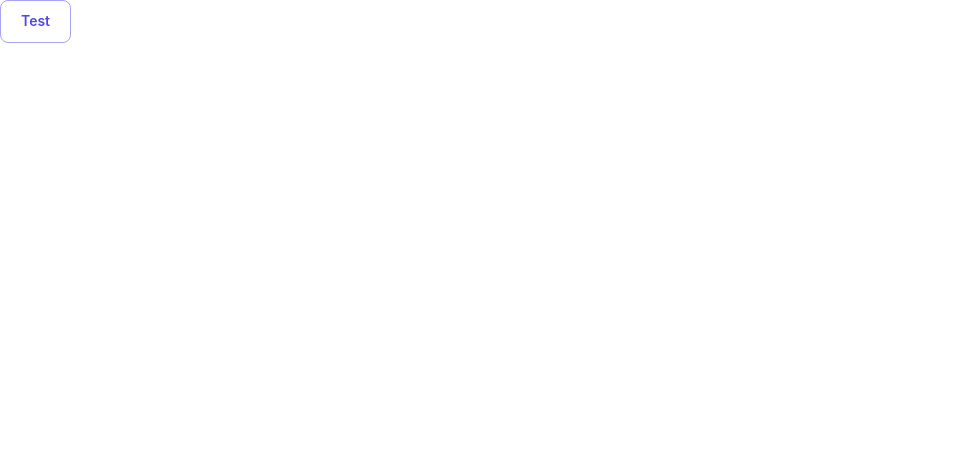
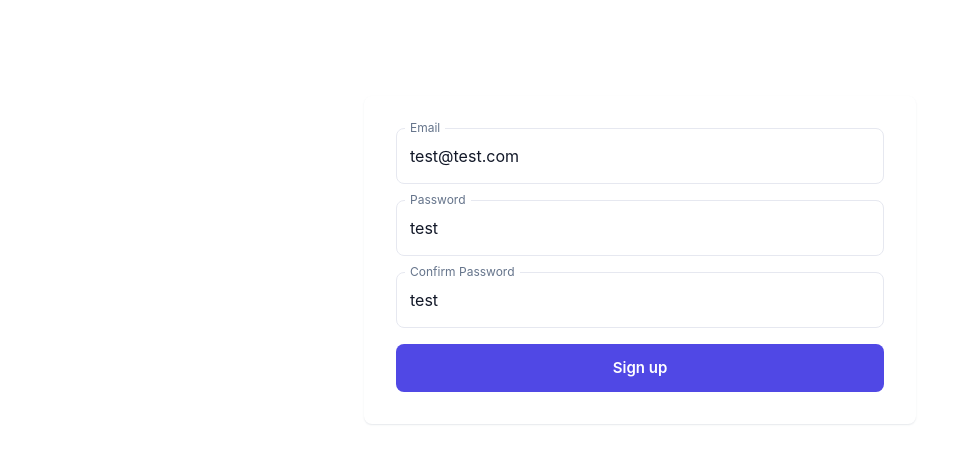
Before and after one commit to idebeijer/roc-proj-aws, a React (Vite) app: page / in a window 1280 px wide. Shown: the top 464 px of the page, without its empty margins (0-975 px from the left). Built offline with nearby package versions, Linux system fonts and the light colour scheme.

Commit message:
Add login register and authprovider

```diff
--- a/package.json
+++ b/package.json
@@ -15,17 +15,21 @@
     "@mui/material": "^5.8.2",
     "@mui/styles": "^5.8.0",
     "axios": "^0.27.2",
+    "formik": "^2.2.9",
     "notistack": "^2.0.5",
     "react": "^18.0.0",
     "react-dom": "^18.0.0",
+    "react-icons": "^4.4.0",
     "react-router-dom": "^6.3.0",
     "recharts": "^2.1.10",
-    "recoil": "^0.7.3-alpha.2"
+    "recoil": "^0.7.3-alpha.2",
+    "yup": "^0.32.11"
   },
   "devDependencies": {
     "@types/react": "^18.0.0",
     "@types/react-dom": "^18.0.0",
     "@vitejs/plugin-react": "^1.3.0",
+    "prettier": "^2.6.2",
     "vite": "^2.9.9"
   }
 }
--- a/src/App.jsx
+++ b/src/App.jsx
@@ -3,6 +3,8 @@ import { SnackbarProvider } from "notistack";
 import { Route, Routes } from "react-router-dom";
 import { Home } from "./views/Home";
 import { theme } from "./theme/index";
+import { Register } from "./views/auth/Register";
+import { AuthProvider } from "./contexts/AuthProvider";
 
 function App() {
   return (
@@ -15,7 +17,7 @@ function App() {
         />
         <Routes>
           <Route path="/">
-            <Route index element={<Home />} />
+            <Route index element={<Register />} />
           </Route>
         </Routes>
       </SnackbarProvider>
--- /dev/null
+++ b/src/config.js
@@ -0,0 +1 @@
+export const API_ENDPOINT = import.meta.env.VITE_API_ENDPOINT || "http://localhost:7218";
--- /dev/null
+++ b/src/contexts/AuthProvider.jsx
@@ -0,0 +1,18 @@
+import { useState } from "react";
+import { createContext, useEffect, useReducer } from "react";
+
+const AuthContext = createContext({});
+
+const initialState = {
+  isAuthenticated: false,
+  isInitialized: false,
+  user: null,
+};
+
+export const AuthProvider = ({ children }) => {
+  const [auth, setAuth] = useState({});
+
+  return <AuthContext.Provider value={{ auth, setAuth }}>{children}</AuthContext.Provider>;
+};
+
+export default AuthContext;
--- /dev/null
+++ b/src/services/axios.service.js
@@ -0,0 +1,9 @@
+import axios from "axios";
+import { API_ENDPOINT } from "../config";
+
+export let axiosInstance = axios.create({
+  baseURL: API_ENDPOINT,
+  headers: {
+    "Content-Type": "application/json",
+  },
+});
--- /dev/null
+++ b/src/utils/auth.helper.jsx
@@ -0,0 +1,3 @@
+export const emailIsValid = (email) => {
+  return /^[^\s@]+@[^\s@]+\.[^\s@]+$/.test(email);
+};
--- /dev/null
+++ b/src/views/auth/Register.jsx
@@ -0,0 +1,91 @@
+import { Box, Button, Grid, Paper, TextField, Typography } from "@mui/material";
+import React, { useRef, useState } from "react";
+import * as Yup from "yup";
+import { useEffect } from "react";
+import { emailIsValid } from "../../utils/auth.helper";
+import { useFormik } from "formik";
+import { Container } from "@mui/system";
+import { axiosInstance } from "../../services/axios.service";
+
+export const Register = () => {
+  const formik = useFormik({
+    initialValues: {
+      email: "test@test.com",
+      password: "test",
+      confirmPassword: "test",
+    },
+    validationSchema: Yup.object({
+      email: Yup.string().email("Invalid email").max(255).required("Required"),
+      password: Yup.string().min(8).max(255).required("Required"),
+      confirmPassword: Yup.string().required("Required"),
+    }),
+    onSubmit: async (values) => {
+      try {
+        const response = await axiosInstance.post(
+          "/auth/register",
+          JSON.stringify({ email: values.email, password: values.password })
+        );
+        console.log(response);
+      } catch (error) {
+        if (!err?.response) {
+          console.log("Something went wrong");
+        } else {
+          console.log("erro");
+        }
+      }
+    },
+  });
+
+  return (
+    <>
+      <Container maxWidth="sm" sx={{ mt: 12 }}>
+        <Paper sx={{ p: 4 }}>
+          <form onSubmit={formik.handleSubmit}>
+            <Box sx={{ display: "flex", flexDirection: "column", gap: 2 }}>
+              <TextField
+                error={Boolean(formik.touched.email && formik.errors.email)}
+                fullWidth
+                helperText={formik.touched.email && formik.errors.email}
+                label="Email"
+                name="email"
+                onBlur={formik.handleBlur}
+                onChange={formik.handleChange}
+                value={formik.values.email}
+              />
+              <TextField
+                error={Boolean(formik.touched.password && formik.errors.password)}
+                fullWidth
+                helperText={formik.touched.password && formik.errors.password}
+                label="Password"
+                name="password"
+                onBlur={formik.handleBlur}
+                onChange={formik.handleChange}
+                value={formik.values.password}
+              />
+              <TextField
+                error={Boolean(formik.touched.confirmPassword && formik.errors.confirmPassword)}
+                fullWidth
+                helperText={formik.touched.confirmPassword && formik.errors.confirmPassword}
+                label="Confirm Password"
+                name="confirmPassword"
+                onBlur={formik.handleBlur}
+                onChange={formik.handleChange}
+                value={formik.values.confirmPassword}
+              />
+              <Button
+                color="primary"
+                disabled={formik.isSubmitting}
+                fullWidth
+                size="large"
+                type="submit"
+                variant="contained"
+              >
+                Sign up
+              </Button>
+            </Box>
+          </form>
+        </Paper>
+      </Container>
+    </>
+  );
+};
```
Also changed, not shown: src/views/auth/Login.jsx (added, +84 -0 lines), 2 other files (tests, documents, lock files or other folders).
